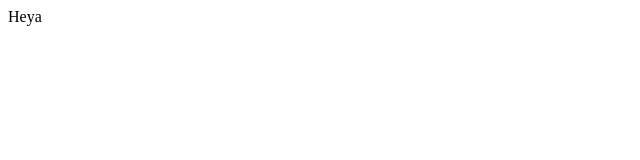
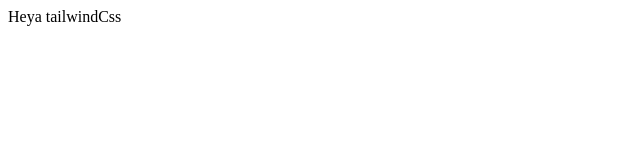
Before and after one commit to zangetsuBankai/TailwindCSS, a plain HTML site: page src/index.html in a window 1280 px wide. Shown: the whole page, without its empty margins (0-640 px from the left). Drawn offline with Linux system fonts and the light colour scheme.

Commit message:
retest commit after generating tokens

```diff
--- a/src/index.html
+++ b/src/index.html
@@ -7,6 +7,6 @@
     <title>Document</title>
 </head>
 <body>
-    Heya
+    Heya tailwindCss
 </body>
 </html>
```
